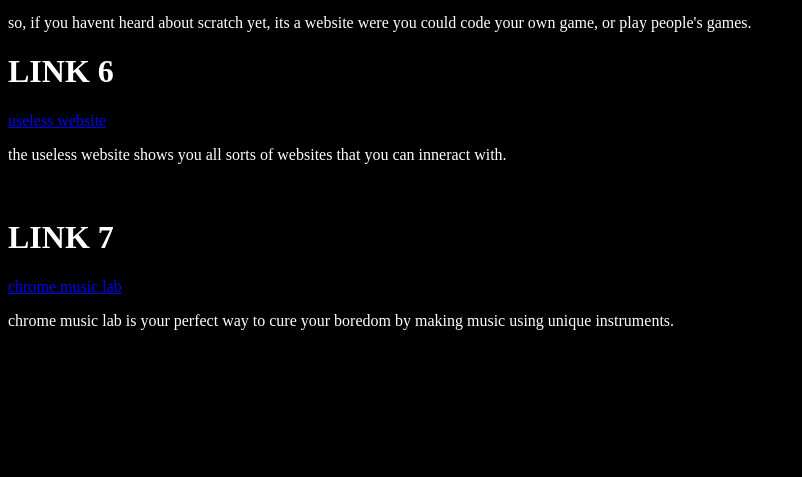
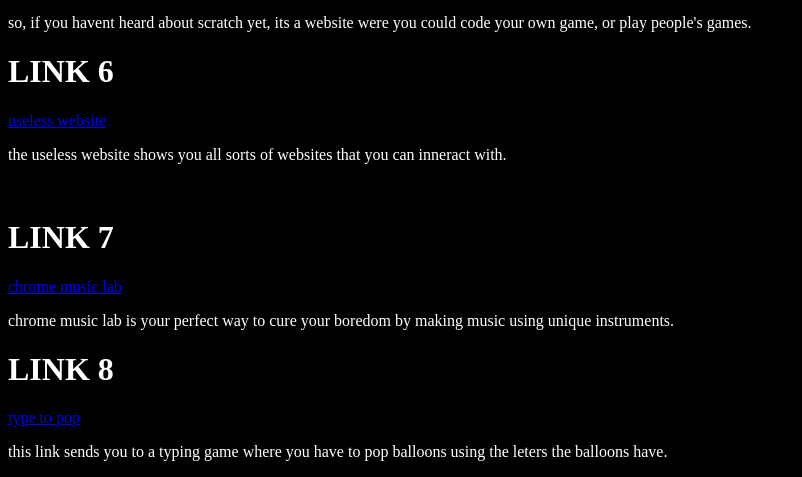
Before and after one commit to Stemteacherics/hussein, a plain HTML site: page index.html in a window 1280 px wide. Shown: the part 712-1189 px from the top of the page, without its empty margins (0-802 px from the left). Before the commit the page ends 1058 px from the top, so only its background shows below. Drawn offline with Linux system fonts and the light colour scheme.

Commit message:
Update index.html

```diff
--- a/index.html
+++ b/index.html
@@ -33,3 +33,7 @@
 <h1 style="color: white;">LINK 7</h1>
 <a href="https://musiclab.chromeexperiments.com/">chrome music lab</a>
 <p style="color: white;">chrome music lab is your perfect way to cure your boredom by making music using unique instruments.</p>
+
+<h1 style="color: white;"> LINK 8</h1>
+<a href="https://www.typing.com/student/game/type-a-balloon">type to pop</a>
+<p style="color: white;">this link sends you to a typing game where you have to pop balloons using the leters the balloons have.</p>
```
